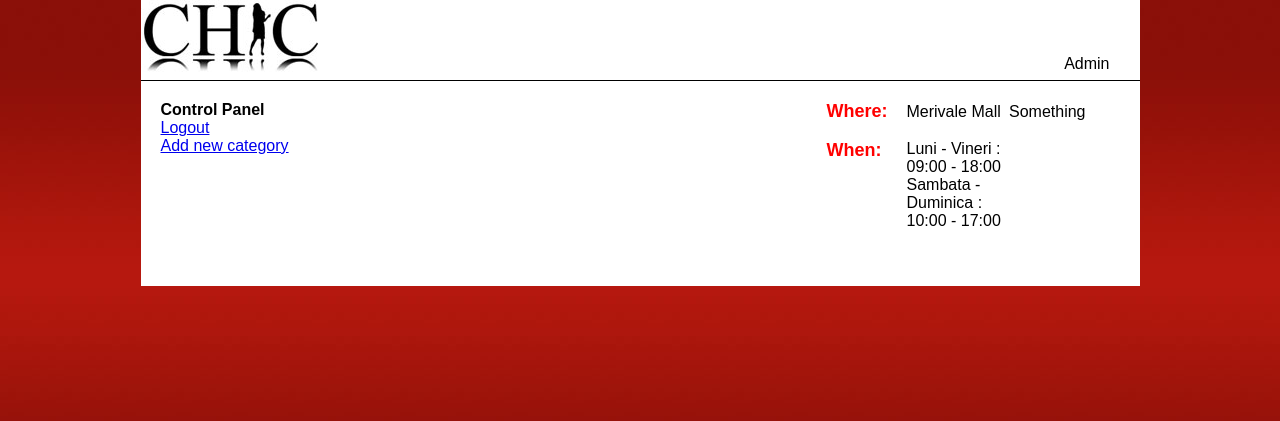
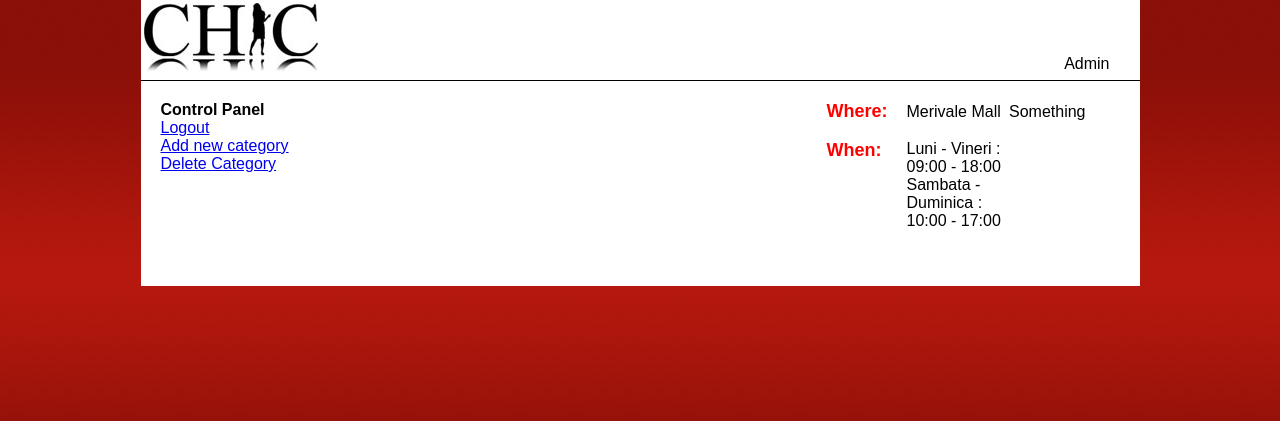
Before and after one commit to beatrice891/projectChicPhp, a PHP site: page /index.php?page=adminpanel in a window 1280 px wide. Shown: the top 421 px of the page. Run offline with PHP 8.4, Linux system fonts and the light colour scheme; data that the repository does not hold is empty.

Commit message:
add the url

```diff
--- a/adminpanel.php
+++ b/adminpanel.php
@@ -6,5 +6,4 @@ action=logout - will see through to the admin page
 <h1>Control Panel</h1>
 <p><a href="index.php?page=admin&action=logout">Logout</a></p>
 <p><a href="index.php?page=addcategory">Add new category</a></p>
-<?php
-?>
+<p><a href="index.php?page=deletecategoryselect">Delete Category</a></p>
```
